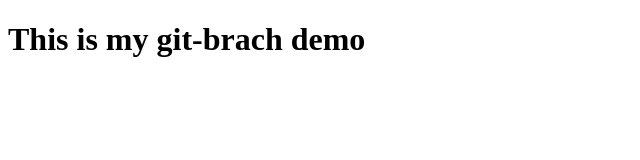
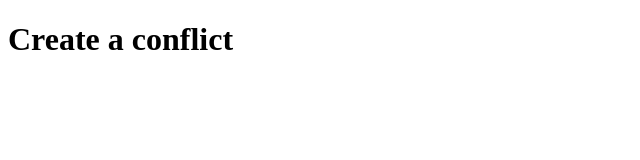
Before and after one commit to zahidsikdar/git-workshop, a plain HTML site: page index.html in a window 1280 px wide. Shown: the whole page, without its empty margins (0-640 px from the left). Drawn offline with Linux system fonts and the light colour scheme.

Commit message:
create conflict h1

```diff
--- a/index.html
+++ b/index.html
@@ -6,6 +6,6 @@
     <title>Home Page</title>
 </head>
 <body>
-    <h1>This is my git-brach demo</h1>
+    <h1>Create a conflict</h1>
 </body>
 </html>
```
